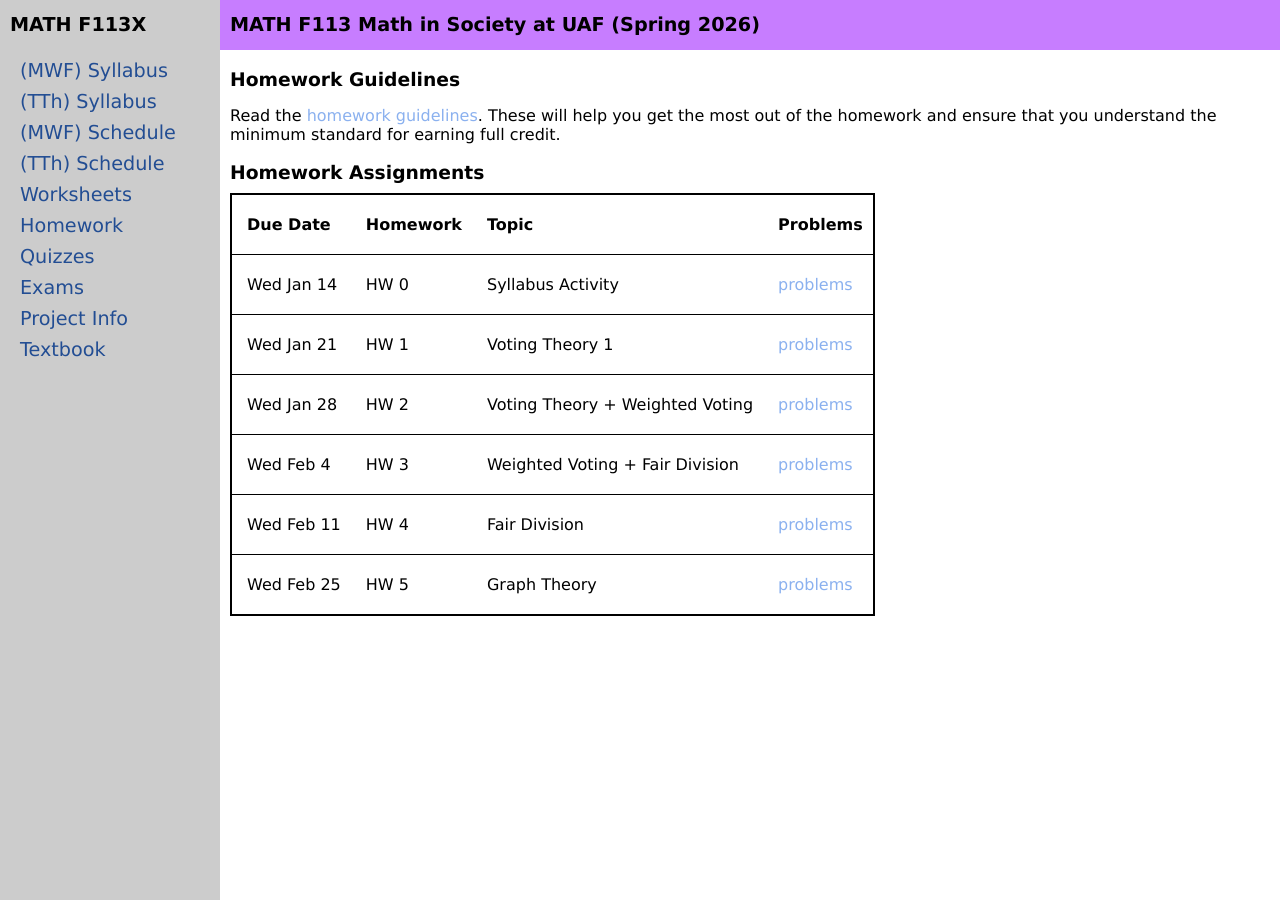
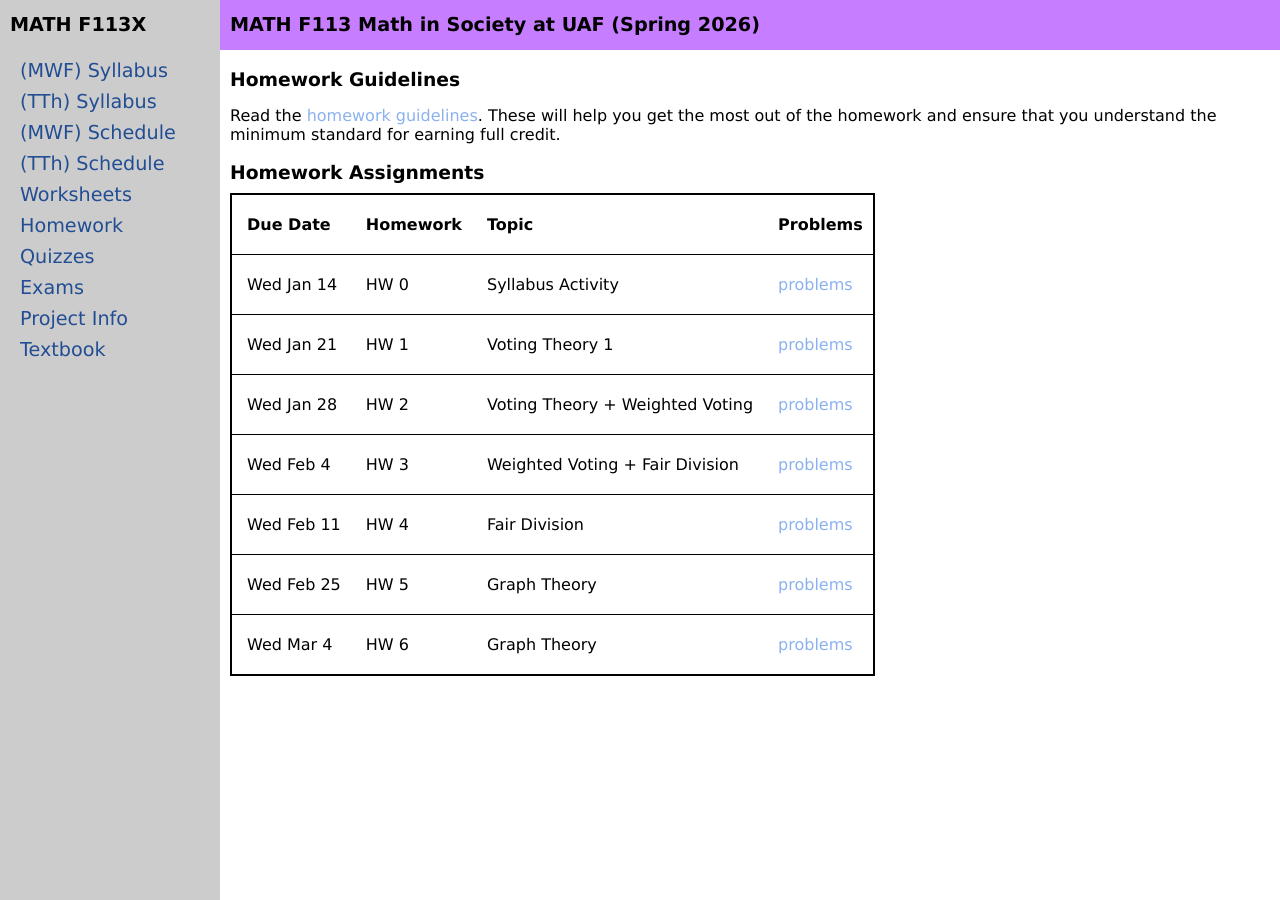
Before and after one commit to uaf-math/math113, a Jekyll site: the page built from homework.md, in a window 1280 px wide. Built offline with Jekyll 4.4.1, drawn with Linux system fonts in a browser that asks for light colours.

Commit message:
Update homework.yml

```diff
--- a/_data/homework.yml
+++ b/_data/homework.yml
@@ -25,3 +25,7 @@ homeworks:
   number: HW 5
   topic: Graph Theory
   problems: hw5.pdf
+- due: Wed Mar 4
+  number: HW 6
+  topic: Graph Theory
+  problems: hw6.pdf
```
